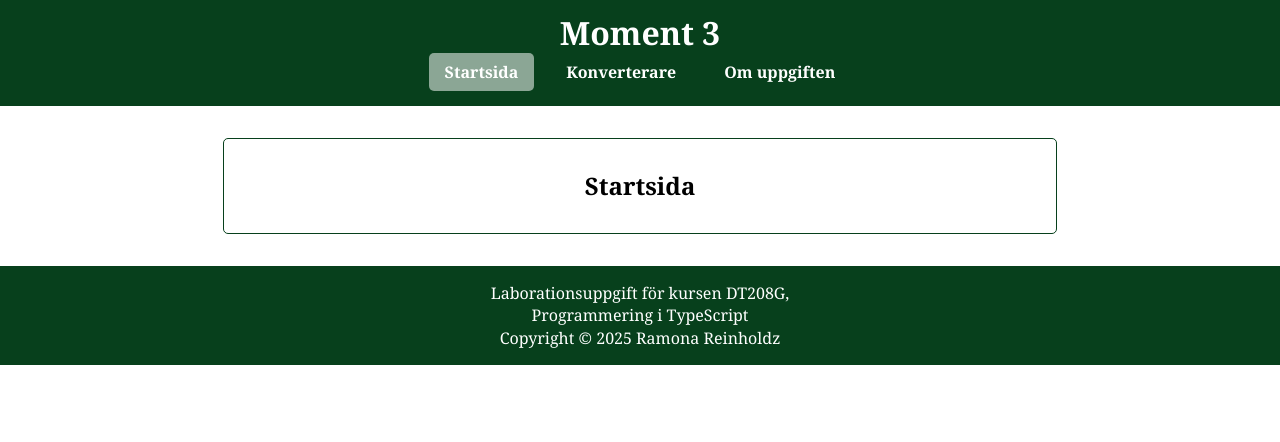
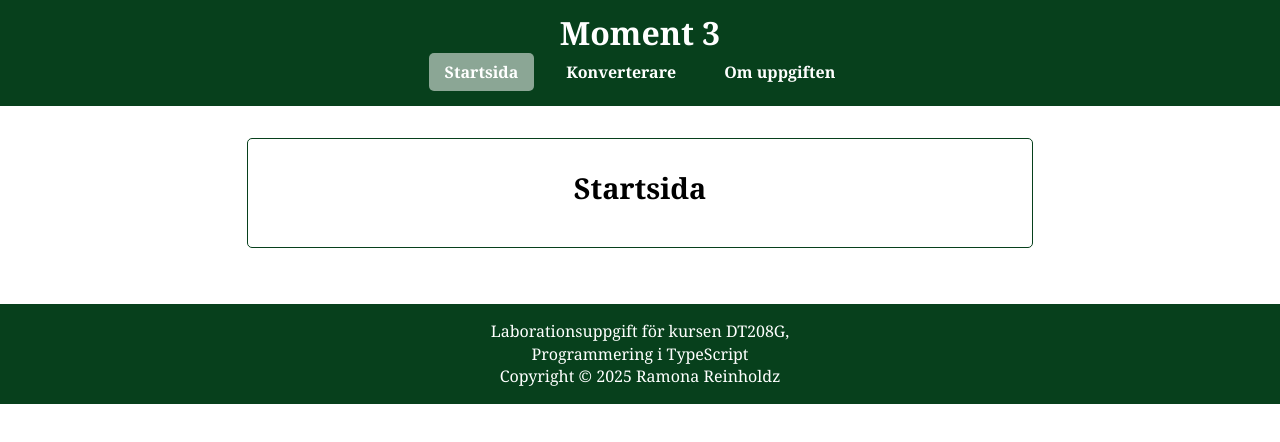
Before and after one commit to rare2400/moment3Angular, an Angular app: page /home in a window 1280 px wide. Shown: the top 442 px of the page. Built offline with nearby package versions, Linux system fonts and the light colour scheme.

Commit message:
ändringar av font-size på rubriker

```diff
--- a/src/styles.css
+++ b/src/styles.css
@@ -6,23 +6,34 @@ body {
 }
 
 .container {
-    margin: 0 auto;
-    padding: 1em;
-    max-width: 50em;
+    margin: 0 auto 1rem;
+    padding: 1.5em;
+    max-width: 46em;
     border-radius: 5px;
 }
 
 h1 {
     margin: 0;
+    font-size: 1.5em;
 }
 
 h2 {
+    font-size: 1.5em;
     text-align: center;
 }
 
 @media (min-width: 50rem) {
     .container {
         border: 1px solid #07401c;
-        margin: 2em auto;
+        margin: 2em auto 3.5em;
+    }
+
+    h1 {
+        font-size: 2em;
+    }
+
+    h2 {
+        font-size: 1.8em;
+        margin-top: 0.5em;
     }
 }
```
